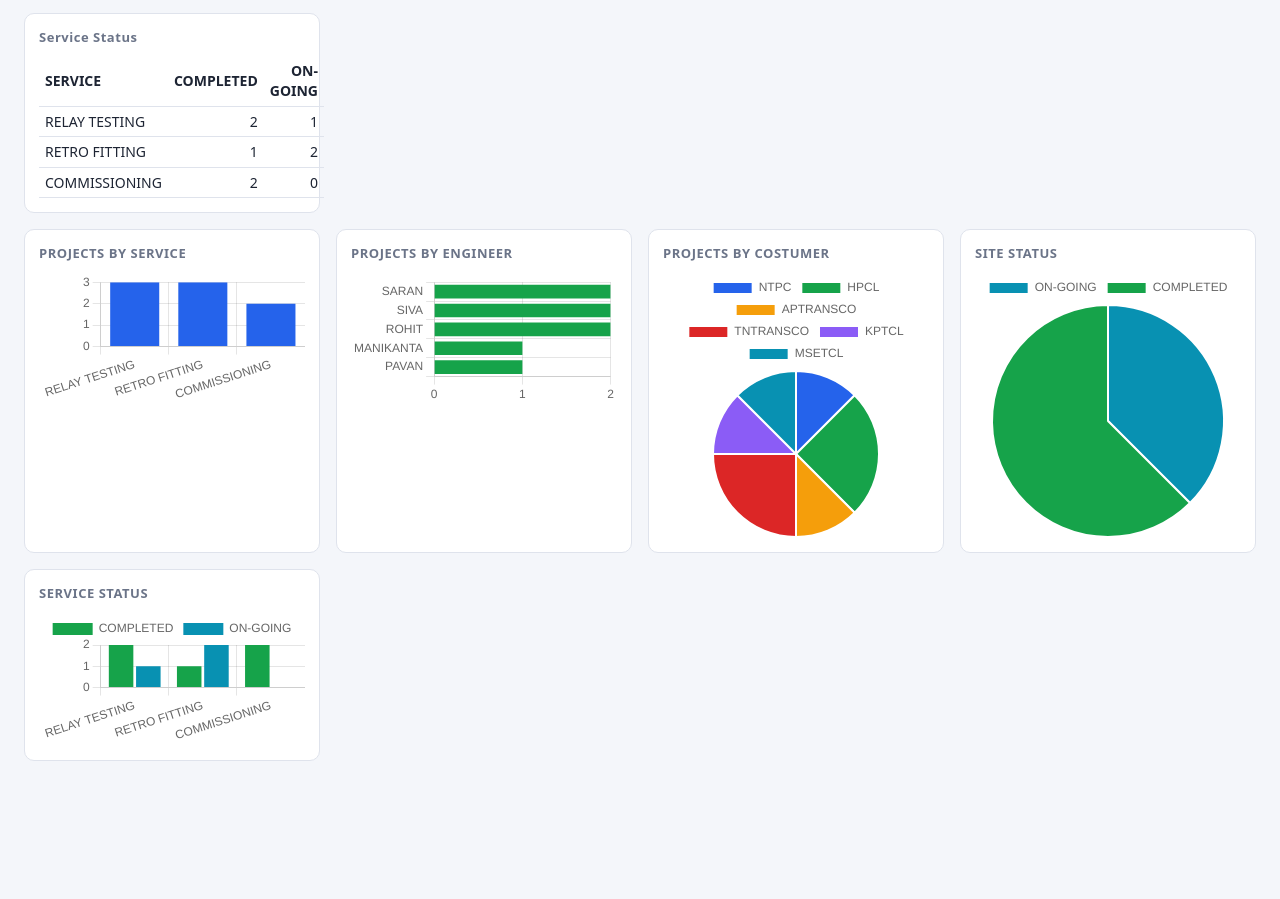
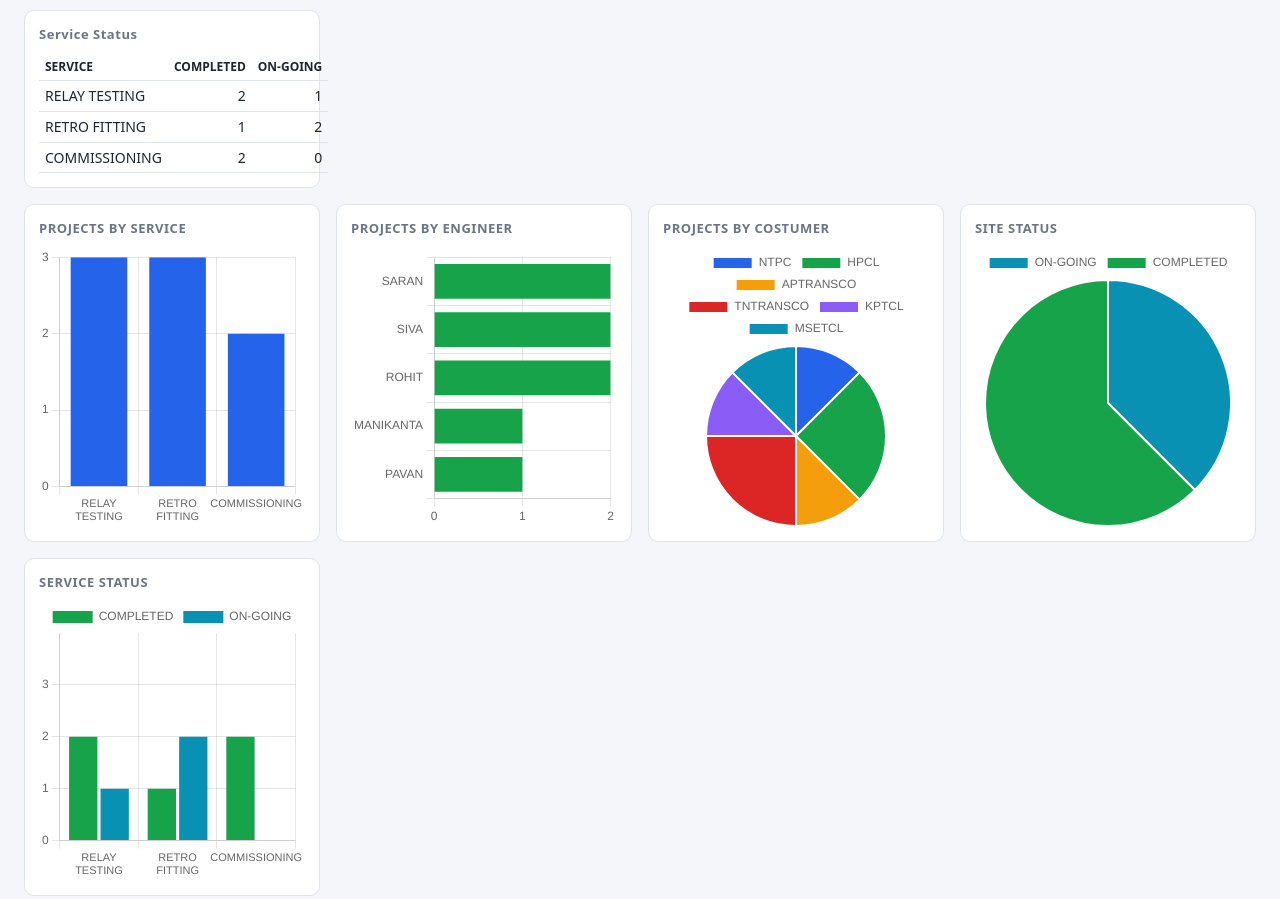
Before and after one commit to Pavankumar-897/project-execution-status, a plain HTML site: page index.html in a window 1280 px wide. Shown: the part 468-1367 px from the top of the page. Before the commit the page ends 1265 px from the top, so only its background shows below. Drawn offline with nearby package versions, Linux system fonts and the light colour scheme.

Commit message:
Add files via upload

```diff
--- a/app.js
+++ b/app.js
@@ -97,6 +97,7 @@ const countBy = (f,v) => rows.filter(r=>(r[f]||"").trim()===v).length;
 document.querySelectorAll(".tab").forEach(b=>b.onclick=()=>{
   document.querySelectorAll(".tab").forEach(t=>t.classList.toggle("active",t===b));
   document.querySelectorAll(".panel").forEach(p=>p.classList.toggle("active",p.id===b.dataset.tab));
+  try{ localStorage.setItem("pes.tab", b.dataset.tab); }catch(e){}
   if(b.dataset.tab==="dashboard") renderDashboard();
 });
 
@@ -147,7 +148,7 @@ function table(id, head, data){
 function chart(id,type,labels,datasets,opts={}){
   if(typeof Chart==="undefined"){ return; } // offline: tables still render
   charts[id]?.destroy();
-  charts[id]=new Chart($(id),{type,data:{labels,datasets},options:{responsive:true,maintainAspectRatio:true,...opts,
+  charts[id]=new Chart($(id),{type,data:{labels,datasets},options:{responsive:true,maintainAspectRatio:false,...opts,
     plugins:{legend:{display:type==="pie"||datasets.length>1},...(opts.plugins||{})}}});
 }
 function renderDashboard(){
@@ -161,6 +162,7 @@ function renderDashboard(){
     ["Site Completed",countBy("status","COMPLETED"),"#16a34a"]];
   $("#kpis").innerHTML=kp.map(([l,v,c])=>`<div class="kpi" style="border-left-color:${c}"><b>${v}</b><span>${l}</span></div>`).join("");
 
+  const two=l=>String(l).split(" ");
   const svc=LISTS.service.slice(0,3).map(s=>[s,countBy("service",s)]);
   const eng=people.engineers.map(e=>[e,countBy("engineer",e)]);
   const cus=people.customers.map(c=>[c,countBy("customer",c)]);
@@ -170,15 +172,15 @@ function renderDashboard(){
   table("#tEngineer",["Engineer","Projects"],eng);
   table("#tCustomer",["Customer","Projects"],cus);
   table("#tStatus",["SITE STATUS","COUNT"],sta);
-  table("#tSvcStatus",["SERVICE","COMPLETED","ON-GOING"],ss);
+  table("#tSvcStatus",["SERVICE","COMPLETED","ON&#8209;GOING"],ss);
 
-  chart("#cService","bar",svc.map(x=>x[0]),[{label:"COUNT",data:svc.map(x=>x[1]),backgroundColor:PALETTE[0]}],{plugins:{legend:{display:false}},scales:{y:{beginAtZero:true,ticks:{precision:0}}}});
+  chart("#cService","bar",svc.map(x=>two(x[0])),[{label:"COUNT",data:svc.map(x=>x[1]),backgroundColor:PALETTE[0]}],{plugins:{legend:{display:false}},scales:{x:{ticks:{maxRotation:0,minRotation:0,autoSkip:false,font:{size:11}}},y:{beginAtZero:true,ticks:{precision:0}}}});
   chart("#cEngineer","bar",eng.map(x=>x[0]),[{label:"Projects",data:eng.map(x=>x[1]),backgroundColor:PALETTE[1]}],{indexAxis:"y",plugins:{legend:{display:false}},scales:{x:{beginAtZero:true,ticks:{precision:0}}}});
   chart("#cCustomer","pie",cus.map(x=>x[0]),[{data:cus.map(x=>x[1]),backgroundColor:PALETTE}]);
   chart("#cStatus","pie",sta.map(x=>x[0]),[{data:sta.map(x=>x[1]),backgroundColor:["#0891b2","#16a34a"]}]);
-  chart("#cSvcStatus","bar",ss.map(x=>x[0]),[
+  chart("#cSvcStatus","bar",ss.map(x=>two(x[0])),[
     {label:"COMPLETED",data:ss.map(x=>x[1]),backgroundColor:"#16a34a"},
-    {label:"ON-GOING",data:ss.map(x=>x[2]),backgroundColor:"#0891b2"}],{scales:{y:{beginAtZero:true,ticks:{precision:0}}}});
+    {label:"ON-GOING",data:ss.map(x=>x[2]),backgroundColor:"#0891b2"}],{plugins:{legend:{display:true,position:"top"}},scales:{x:{ticks:{maxRotation:0,minRotation:0,autoSkip:false,font:{size:11}}},y:{beginAtZero:true,ticks:{precision:0,stepSize:1},grace:"10%"}}});
 }
 
 /* ---------- Import / Export ---------- */
@@ -201,6 +203,8 @@ $("#importFile").onchange=async e=>{
   rows=aoa.map(r=>Object.fromEntries(FIELDS.map((k,i)=>[k,String(r[i]??"").trim()])));
   save(); syncPeople(); renderGrid(); renderDashboard(); e.target.value="";
 };
-$("#resetData").onclick=()=>{ $("#search").value=""; $("#fStatus").value=""; $("#fEngineer").value=""; renderGrid(); };  // only clears filters, data is kept
 
 renderGrid(); renderDashboard();
+
+// open the same tab you were on before (refresh keeps the page)
+try{ const t=localStorage.getItem("pes.tab"); if(t) document.querySelector(`.tab[data-tab="${t}"]`)?.click(); }catch(e){}
--- a/index.html
+++ b/index.html
@@ -19,7 +19,6 @@
     <label class="btn">Import .xlsx<input type="file" id="importFile" accept=".xlsx,.xls,.csv" hidden></label>
     <button class="btn" id="exportXlsx">Export .xlsx</button>
     <button class="btn" id="exportCsv">Export .csv</button>
-    <button class="btn" id="resetData">Reset filters</button>
   </div>
 </header>
 
@@ -34,11 +33,11 @@
     <div class="card"><h3>Service Status</h3><table id="tSvcStatus"></table></div>
   </section>
   <section class="charts">
-    <div class="card"><h3>PROJECTS BY SERVICE</h3><canvas id="cService"></canvas></div>
-    <div class="card"><h3>PROJECTS BY ENGINEER</h3><canvas id="cEngineer"></canvas></div>
-    <div class="card"><h3>PROJECTS BY COSTUMER</h3><canvas id="cCustomer"></canvas></div>
-    <div class="card"><h3>SITE STATUS</h3><canvas id="cStatus"></canvas></div>
-    <div class="card"><h3>SERVICE STATUS</h3><canvas id="cSvcStatus"></canvas></div>
+    <div class="card"><h3>PROJECTS BY SERVICE</h3><div class="cv"><canvas id="cService"></canvas></div></div>
+    <div class="card"><h3>PROJECTS BY ENGINEER</h3><div class="cv"><canvas id="cEngineer"></canvas></div></div>
+    <div class="card"><h3>PROJECTS BY COSTUMER</h3><div class="cv"><canvas id="cCustomer"></canvas></div></div>
+    <div class="card"><h3>SITE STATUS</h3><div class="cv"><canvas id="cStatus"></canvas></div></div>
+    <div class="card"><h3>SERVICE STATUS</h3><div class="cv"><canvas id="cSvcStatus"></canvas></div></div>
   </section>
 </main>
 
--- a/style.css
+++ b/style.css
@@ -45,3 +45,7 @@ dialog#mgr::backdrop{background:rgba(0,0,0,.45)}
 #mgrList li{display:flex;justify-content:space-between;align-items:center;padding:7px 0;border-bottom:1px solid var(--line)}
 #mgrList small{color:var(--mute)}.mgr-foot{text-align:right;margin-top:12px}
 .btn.mini.danger{color:var(--red)}
+
+.cv{position:relative;height:280px}
+.card th{white-space:nowrap;font-size:12px}
+#tSvcStatus td:first-child{white-space:nowrap}
```
